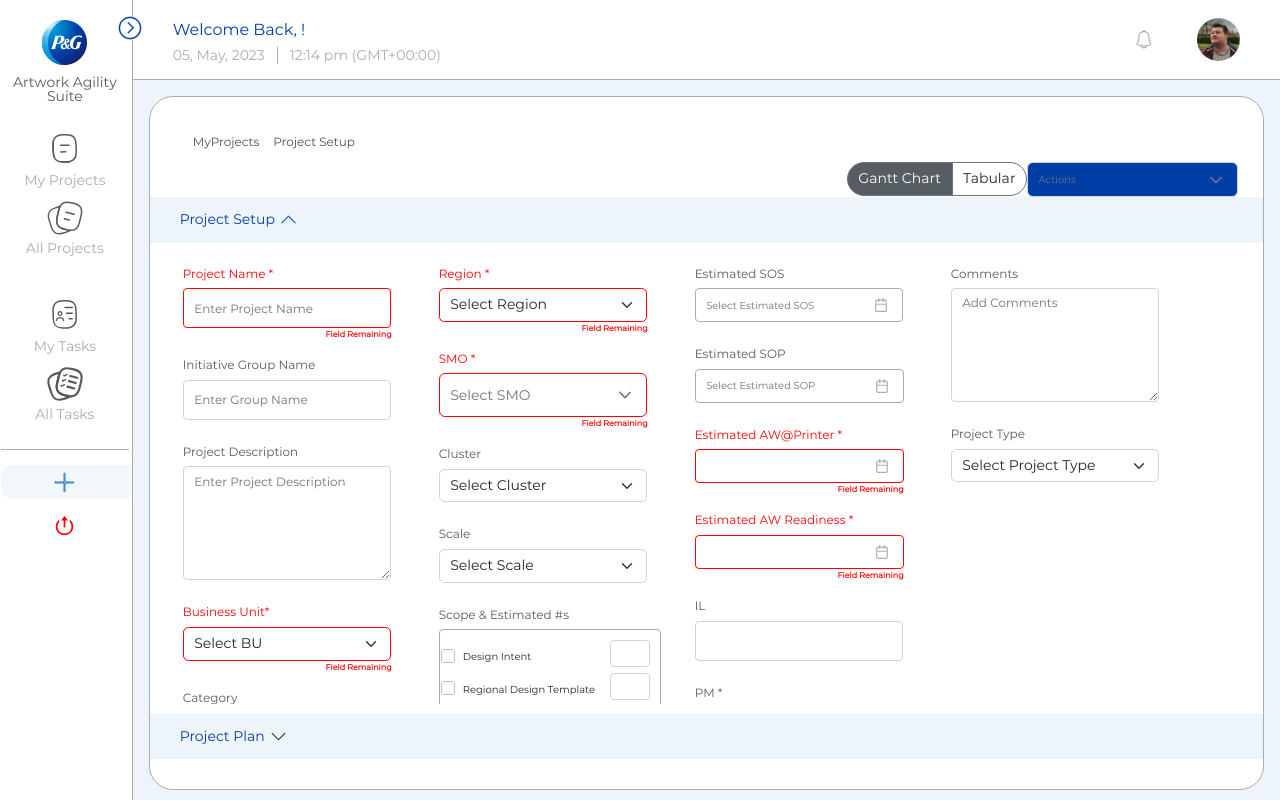
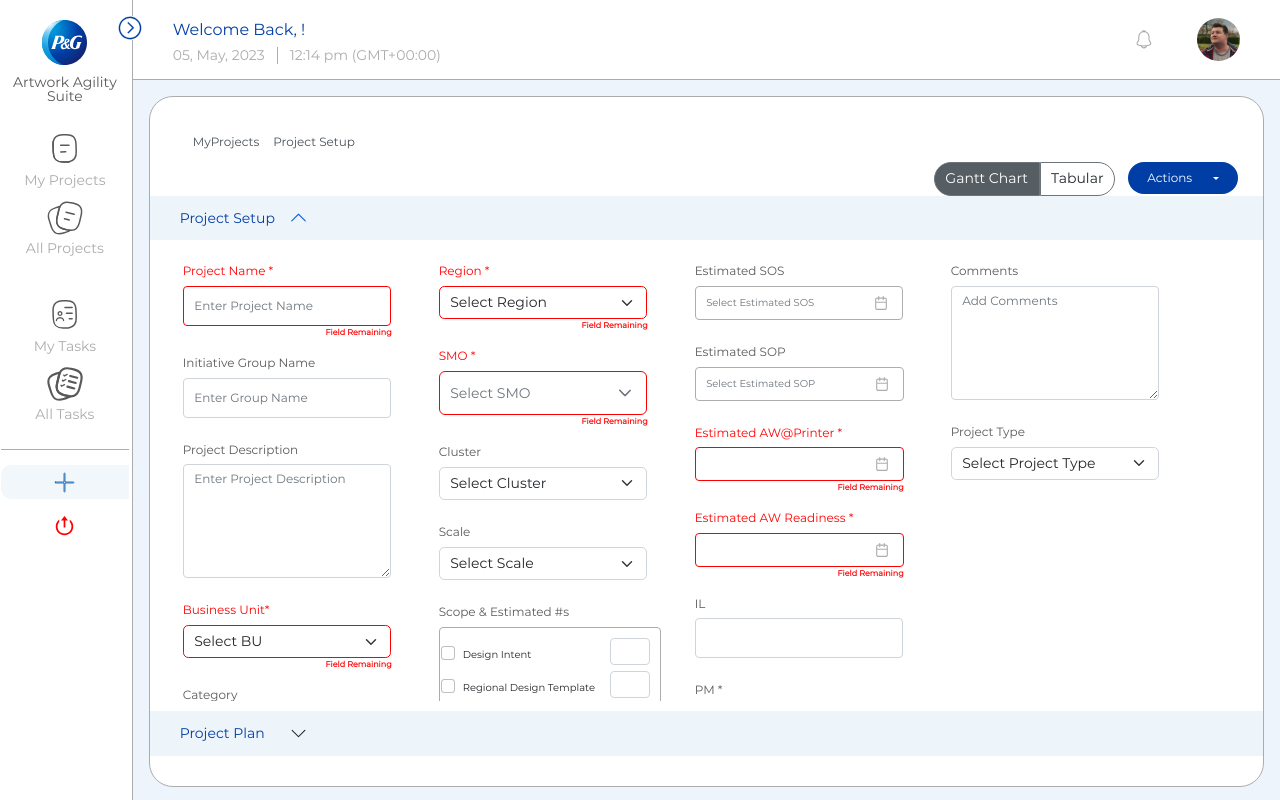
Before and after one commit to AVINASKU/ArtworkPG, a React (Create React App) app: page /addProject in a window 1280 px wide. Built offline with nearby package versions, Linux system fonts and the light colour scheme.

Commit message:
ProjectPlanList-Indent Styles and Actions dropdown.

```diff
--- a/src/components/ProjectSetup/index.js
+++ b/src/components/ProjectSetup/index.js
@@ -1,7 +1,7 @@
 import React, { useState, useEffect } from "react";
 import Accordion from "react-bootstrap/Accordion";
 import AddProject from "../Projects/CreateProject";
-import { Button } from "react-bootstrap";
+import { Button, DropdownButton } from "react-bootstrap";
 import { BreadCrumb } from "primereact/breadcrumb";
 import { Dropdown } from "primereact/dropdown";
 import "primeicons/primeicons.css";
@@ -9,6 +9,7 @@ import { SelectButton } from "primereact/selectbutton";
 import "./index.scss";
 import { useSelector } from "react-redux";
 import ProjectPlanCompo from "../Projects/ProjectPlan/ProjectPlanCompo";
+import { useLocation } from "react-router-dom";
 
 function ProjectSetup(props) {
   const projectSetup = useSelector((state) => state.ProjectSetupReducer);
@@ -19,6 +20,9 @@ function ProjectSetup(props) {
   const items = [{ label: rootBreadCrumb }];
   activeKey === "0" && items.push({ label: "Project Setup" });
   activeKey === "1" && items.push({ label: "Project Plan" });
+
+  const location = useLocation();
+  const shouldShowResetButton = location.pathname.includes("/addProject");
 
   useEffect(() => {
     if (mode === "create") {
@@ -47,6 +51,13 @@ function ProjectSetup(props) {
     { name: "Iza", code: "Iza" },
   ];
 
+  const handleDelegate = () => {
+    // handleDelegateClick();
+  };
+  const handleHelpNeeded = () => {
+    // handleHelpNeededClick();
+  };
+
   return (
     <div className="content-layout">
       <div className="actions">
@@ -55,17 +66,21 @@ function ProjectSetup(props) {
 
           {/* {`--------${mode}`} */}
           {mode !== "create" && (
-            <div style={{ display: "flex" }}>
+            <div className="row">
+              <div className="col">
                 <div className="project-name">
                   {selectedProjectDetails.Project_Name}
                 </div>
-              <div className="projectPlanButtons">
+              </div>
+              <div className="col">
+                <div className="row">
                   <div
-                  className="btn-group btn-group-toggle"
+                    className="col btn-group btn-group-toggle d-flex justify-content-end"
                     data-toggle="buttons"
                   >
+                    <div className="col projectPlanButtons">
                       <label
-                    className={`btn border border-secondary projectPlanButtonsRadius1 ${
+                        className={` btn border border-secondary projectPlanButtonsRadius1 ${
                           toggleButtons === "GanttChart"
                             ? "btn-secondary active"
                             : ""
@@ -75,16 +90,32 @@ function ProjectSetup(props) {
                         Gantt Chart
                       </label>
                       <label
-                    className={`btn border border-secondary projectPlanButtonsRadius2 ${
-                      toggleButtons === "Tabular" ? "btn-secondary active" : ""
+                        className={` btn border border-secondary projectPlanButtonsRadius2 ${
+                          toggleButtons === "Tabular"
+                            ? "btn-secondary active"
+                            : ""
                         }`}
                         onClick={() => setToggleButtons("Tabular")}
                       >
                         Tabular
                       </label>
                     </div>
-                <span>
-                  <Dropdown
+                    {shouldShowResetButton && (
+                      <DropdownButton
+                        id="tasksActions"
+                        title="Actions"
+                        disabled={false}
+                        // disabled={actionFlag}
+                      >
+                        <Dropdown.Item onClick={handleHelpNeeded}>
+                          Help Needed
+                        </Dropdown.Item>
+                        <Dropdown.Item onClick={handleDelegate}>
+                          Delegate
+                        </Dropdown.Item>
+                      </DropdownButton>
+                    )}
+                    {/* <Dropdown
                         editable
                         // value={options}
                         // onChange={(e) => onDropdownChange(options, e, field)}
@@ -92,14 +123,71 @@ function ProjectSetup(props) {
                         optionLabel="name"
                         placeholder="Actions"
                         className="w-full md:w-14rem ActionsDropdown"
-                  />
-                </span>
+                      /> */}
                   </div>
                 </div>
+              </div>
+            </div>
+            //     <div style={{ display: "flex" }}>
+            //       <div className="project-name">
+            //         {selectedProjectDetails.Project_Name}
+            //       </div>
+            //       <div className="projectPlanButtons">
+            //         <div>
+            //         <div
+            //           className="btn-group btn-group-toggle"
+            //           data-toggle="buttons"
+            //         >
+            //           <label
+            //             className={`btn border border-secondary projectPlanButtonsRadius1 ${
+            //               toggleButtons === "GanttChart"
+            //                 ? "btn-secondary active"
+            //                 : ""
+            //             }`}
+            //             onClick={() => setToggleButtons("GanttChart")}
+            //           >
+            //             Gantt Chart
+            //           </label>
+            //           <label
+            //             className={`btn border border-secondary projectPlanButtonsRadius2 ${
+            //               toggleButtons === "Tabular" ? "btn-secondary active" : ""
+            //             }`}
+            //             onClick={() => setToggleButtons("Tabular")}
+            //           >
+            //             Tabular
+            //           </label>
+            //         </div>
+            //         <div>
+            //         {shouldShowResetButton && (
+            //   <DropdownButton
+            //     id="tasksActions"
+            //     title="Action"
+            //     disabled={false}
+            //     // disabled={actionFlag}
+            //   >
+            //     <Dropdown.Item onClick={handleHelpNeeded}>
+            //       Help Needed
+            //     </Dropdown.Item>
+            //     <Dropdown.Item onClick={handleDelegate}>Delegate</Dropdown.Item>
+            //   </DropdownButton>
+            // )}
+            //           {/* <Dropdown
+            //             editable
+            //             // value={options}
+            //             // onChange={(e) => onDropdownChange(options, e, field)}
+            //             options={options}
+            //             optionLabel="name"
+            //             placeholder="Actions"
+            //             className="w-full md:w-14rem ActionsDropdown"
+            //           /> */}
+            //         </div>
+            //       </div>
+            //       </div>
+            //     </div>
           )}
         </div>
       </div>
-      <div className="tabular-view">
+      <div className="tabular-view AccordionIndent">
         <Accordion defaultActiveKey="0" activeKey={activeKey}>
           <Accordion.Item eventKey="0">
             <Accordion.Header onClick={() => handleActiveKeyChange("0")}>
--- a/src/components/ProjectSetup/index.scss
+++ b/src/components/ProjectSetup/index.scss
@@ -65,15 +65,23 @@ $width: 100%;
   width: $width;
 }
 .projectPlanButtons {
-  text-align: right;
-  width: $width;
+  display: flex;
+  justify-content:end;
+  margin-right: 13px;
 }
 .projectPlanButtonsRadius1 {
   border-radius: 20px 0 0 20px;
 }
 .projectPlanButtonsRadius2 {
-  border-radius: 0 20px 20px 0;
+  border-radius: 0 20px 20px 0 !important;
 }
 .ActionsDropdown {
   background-color: #003da5;
 }
+.AccordionIndent > .accordion > .accordion-item > .accordion-header {
+  position: relative !important;
+}
+.AccordionIndent > .accordion > .accordion-item > .accordion-header > button::after {
+  position: absolute !important;
+  margin-left: 110px !important;
+}
--- a/src/components/Projects/ProjectPlan/ProjectPlanList.js
+++ b/src/components/Projects/ProjectPlan/ProjectPlanList.js
@@ -162,7 +162,6 @@ const ProjectPlanList = (props) => {
   };
 
   const onGlobalFilterChange = (e) => {
-    console.log('data:',e);
     const value = e.value;
     setSelectedCities(value);
     setFilters(value);
@@ -170,7 +169,10 @@ const ProjectPlanList = (props) => {
 
   const saveSettings = () => {
     localStorage.setItem("columnWiseFilterData", JSON.stringify(filters));
-    localStorage.setItem("frozenDataProjectPlan", JSON.stringify(frozenCoulmns));
+    localStorage.setItem(
+      "frozenDataProjectPlan",
+      JSON.stringify(frozenCoulmns)
+    );
     localStorage.setItem("sortingData", JSON.stringify(sortData));
     localStorage.setItem(
       "projectPlanAllColumnNames",
@@ -233,7 +235,7 @@ const ProjectPlanList = (props) => {
       <>
         {field === "Task" && (
           <span
-            style={{ color: "#003DA5", cursor: "pointer" }}
+            className="TaskStyles"
             onClick={() => {
               if (field && field.length) {
                 dispatch(selectedProject(options.data, "My Projects"));
@@ -268,7 +270,11 @@ const ProjectPlanList = (props) => {
                 value={options?.data[field]}
                 onChange={(e) => onDropdownChange(options, e, field)}
                 options={
-                  field === "Role" ? options.data["RoleOptions"] : field === "Owner" ? options.data["OwnerOptions"] : []
+                  field === "Role"
+                    ? options.data["RoleOptions"]
+                    : field === "Owner"
+                    ? options.data["OwnerOptions"]
+                    : []
                 }
                 optionLabel="name"
                 placeholder={`Select ${field}`}
@@ -397,7 +403,11 @@ const ProjectPlanList = (props) => {
             columnKey={ele || i}
             frozen={frozenCoulmns.includes(ele)}
             alignFrozen="left"
-            className={frozenCoulmns.includes(ele) ? "font-bold" : ""}
+            className={
+              frozenCoulmns.includes(ele)
+                ? "font-bold"
+                : ""
+            }
             showFilterMenu={false}
             body={elementTemplate}
           />
@@ -407,10 +417,10 @@ const ProjectPlanList = (props) => {
   };
 
   const data = () => {
-    const data = pegadata?.map(obj => obj.data);
-    console.log('data:', data);
+    const data = pegadata?.map((obj) => obj.data);
+    console.log("data:", data);
     return data || [];
-  }
+  };
   return (
     <div className="myProjectAnddAllProjectList">
       <Suspense fallback={<div>Loading...</div>}>
@@ -442,7 +452,7 @@ const ProjectPlanList = (props) => {
             reorderableColumns
             value={filters.length ? filters : pegadata}
             loading={loading}
-            className="mt-3"
+            className="mt-3 textAlignTreeTable"
             tableStyle={{ minWidth: "107rem", tableLayout: "auto" }}
           >
             {/* <Column header="" expander={true}></Column> */}
--- a/src/components/Projects/ProjectPlan/index.scss
+++ b/src/components/Projects/ProjectPlan/index.scss
@@ -299,6 +299,15 @@ img[disabled] {
 .iconAwaiting {
   color: #D37302 !important;
 }
+.TaskStyles {
+  color: #003DA5;
+  cursor: pointer;
+}
+
+.textAlignTreeTable > div > .p-treetable-table > .p-treetable-tbody > tr > td:first-child {
+  text-align: left !important;
+  }
+
 // ProjectPlan Styles End
 .accordion.projectPlanAccordian {
   margin: 0px;
@@ -310,4 +319,14 @@ img[disabled] {
       background-color: #f7f7f7 !important;
     }
   }
+  .accordion-item {
+    margin-left: 10px;
+  }
+  .accordion-item > .accordion-header {
+    position: relative !important;
+  }
+  .accordion-item > .accordion-header > button::after {
+    position: absolute !important;
+    margin-left: 110px;
+  }
 }
--- a/src/store/reducers/ProjectSetupReducer.js
+++ b/src/store/reducers/ProjectSetupReducer.js
@@ -8,7 +8,6 @@ const initialState = {
 };
 
 const projectSetup = (state = initialState, action) => {
-  console.log("action.payload: ", action.payload);
   switch (action.type) {
     case types.CREATE_NEW_PROJECT:
       // return {
```
Lines whose indentation alone changed are shown as unchanged.
